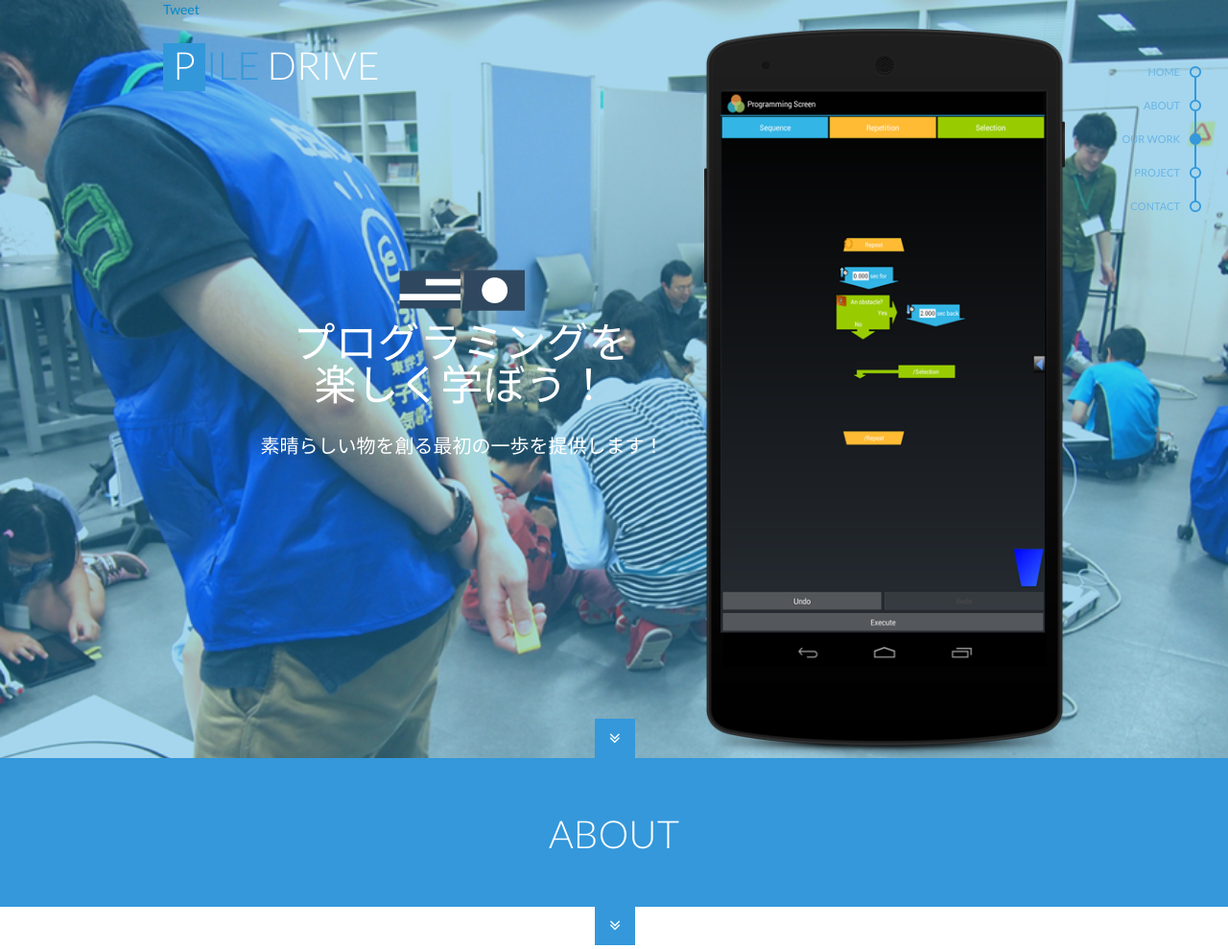
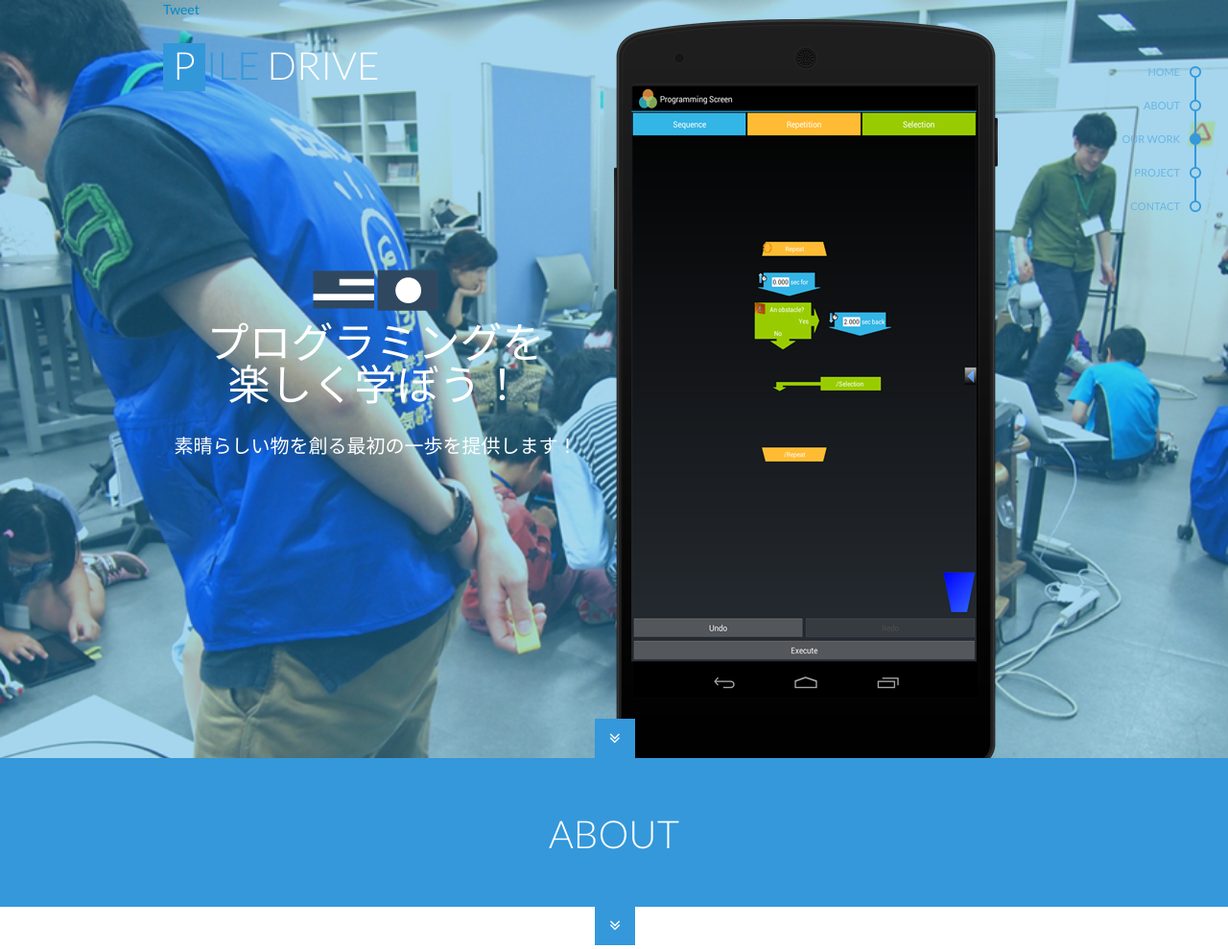
Before and after one commit to PileProject/www, a PHP site: page / in a window 1280 px wide. Shown: the top 989 px of the page at 96% size. Run offline with PHP 8.4, Linux system fonts and the light colour scheme; some libraries are stand-ins or nearby versions.

Commit message:
no message

```diff
--- a/pile_drive/css/sequence.css
+++ b/pile_drive/css/sequence.css
@@ -367,16 +367,7 @@
 	opacity: 1;
 	position: absolute;
 	top: -600px;
-	-webkit-transform: rotate(-40deg);
-	-moz-transform: rotate(-40deg);
-	-ms-transform: rotate(-40deg);
-	-o-transform: rotate(-40deg);
-	transform: rotate(-40deg);
-	-webkit-transition-duration: 1.5s;
-	-moz-transition-duration: 1.5s;
-	-ms-transition-duration: 1.5s;
-	-o-transition-duration: 1.5s;
-	transition-duration: 1.5s;
+
 }
 #sequence .animate-in .slide_img2 {
 	left: 60%;
@@ -413,45 +404,18 @@
 	left: -50%;
 	top: 100%;
 	width: 45%;
-	-webkit-transform: rotate(-40deg);
-	-moz-transform: rotate(-40deg);
-	-ms-transform: rotate(-40deg);
-	-o-transform: rotate(-40deg);
-	transform: rotate(-40deg);
-	-webkit-transition-duration: 1.5s;
-	-moz-transition-duration: 1.5s;
-	-ms-transition-duration: 1.5s;
-	-o-transition-duration: 1.5s;
-	transition-duration: 1.5s;
+
 }
 #sequence .animate-in .caption2 {
-	left: 100px;
+	left: 10px;
 	top: 250px;
-	-webkit-transform: rotate(0deg);
-	-moz-transform: rotate(0deg);
-	-ms-transform: rotate(0deg);
-	-o-transform: rotate(0deg);
-	transform: rotate(0deg);
-	-webkit-transition-duration: 1.5s;
-	-moz-transition-duration: 1.5s;
-	-ms-transition-duration: 1.5s;
-	-o-transition-duration: 1.5s;
-	transition-duration: 1.5s;
+
 }
 #sequence .animate-out .caption2 {
 	left: 100px;
 	opacity: 0;
 	top: 220px;
-	-webkit-transform: rotate(0deg);
-	-moz-transform: rotate(0deg);
-	-ms-transform: rotate(0deg);
-	-o-transform: rotate(0deg);
-	transform: rotate(0deg);
-	-webkit-transition-duration: 1s;
-	-moz-transition-duration: 1s;
-	-ms-transition-duration: 1s;
-	-o-transition-duration: 1s;
-	transition-duration: 1s;
+
 }
 #sequence .caption1 h1 {
 	font-family: 'Lato', sans-serif;
@@ -609,11 +573,12 @@
 }
 #sequence .animate-in .slide_img1 {
 	top: 18%;
+	padding-left: 20px;
 }
 #sequence .animate-in .slide_img2 {
 	top: 10%;
-	left: 52%;
-	max-width: 40%;
+	left: 52px;
+	max-width: 80%;
 }
 #sequence .animate-in .caption1 {
 	top: 2%;
--- a/pile_drive/en.html
+++ b/pile_drive/en.html
@@ -85,7 +85,7 @@
                 <div class="row-fluid banner">
                     <div id="sequence">
                         <ul class="sequence-canvas">
-                            <li> <img class="slide_img2" src="images/carousel/slide3.png" alt="" />
+                            <li> <img class="slide_img1" src="images/carousel/slide3.png" alt="" />
                                 <div class="caption2">
                                     <div align="center">
                                         <a href="http://pile-drive.com/en.html" target=”_blank”><img src="images/unitedstates.png" onMouseOver="this.src = 'images/unitedstates2.png'"onMouseOut="this.src = 'images/unitedstates.png'"/></a>
--- a/pile_drive/index.html
+++ b/pile_drive/index.html
@@ -85,7 +85,7 @@
                 <div class="row-fluid banner">
                     <div id="sequence">
                         <ul class="sequence-canvas">
-                            <li> <img class="slide_img2" src="images/carousel/slide3.png" alt="" />
+                            <li> <img class="slide_img1" src="images/carousel/slide3.png" alt="" />
                                 <div class="caption2">
                                     <div align="center">
                                         <a href="http://pile-drive.com/en.html" target=”_blank”><img src="images/unitedstates.png" onMouseOver="this.src = 'images/unitedstates2.png'"onMouseOut="this.src = 'images/unitedstates.png'"/></a>
```
